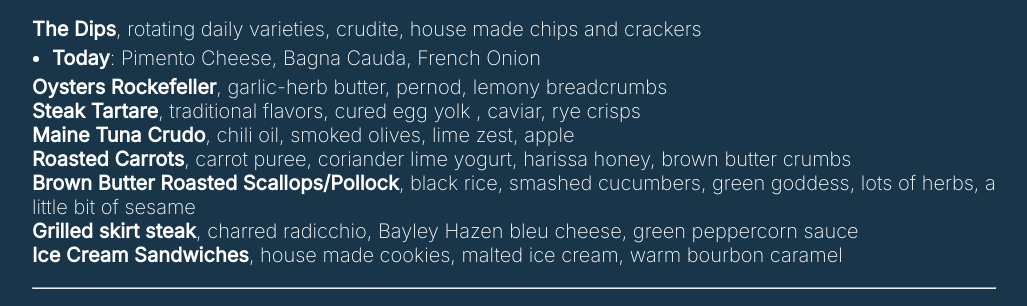
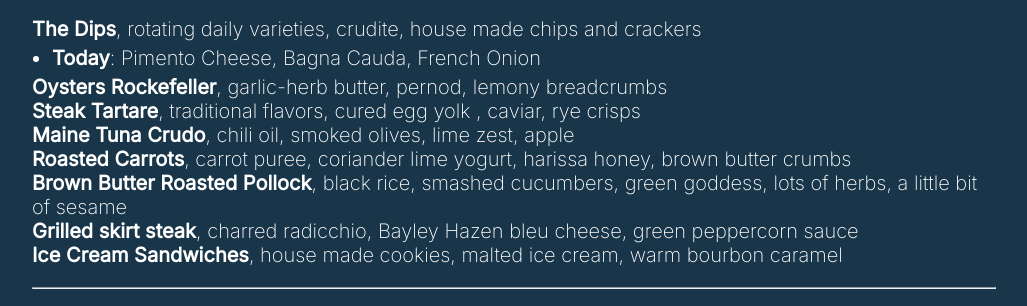
Before and after one commit to thejefwright/black-heart-food-group, a Gatsby site: page /crownJewel in a window 1280 px wide. Shown: the part 115-421 px from the top of the page, without its empty margins (126-1153 px from the left). Built offline with nearby package versions, Linux system fonts and the light colour scheme; Gatsby itself is replaced by a stand-in of ours.

Commit message:
adding items

```diff
--- a/src/pages/crownJewel.mdx
+++ b/src/pages/crownJewel.mdx
@@ -14,7 +14,7 @@
 
 **Roasted Carrots**, carrot puree, coriander lime yogurt, harissa honey, brown butter crumbs
 
-**Brown Butter Roasted Scallops/Pollock**, black rice, smashed cucumbers, green goddess, lots of herbs, a little bit of sesame
+**Brown Butter Roasted Pollock**, black rice, smashed cucumbers, green goddess, lots of herbs, a little bit of sesame
 
 **Grilled skirt steak**, charred radicchio, Bayley Hazen bleu cheese, green peppercorn sauce
 
```
